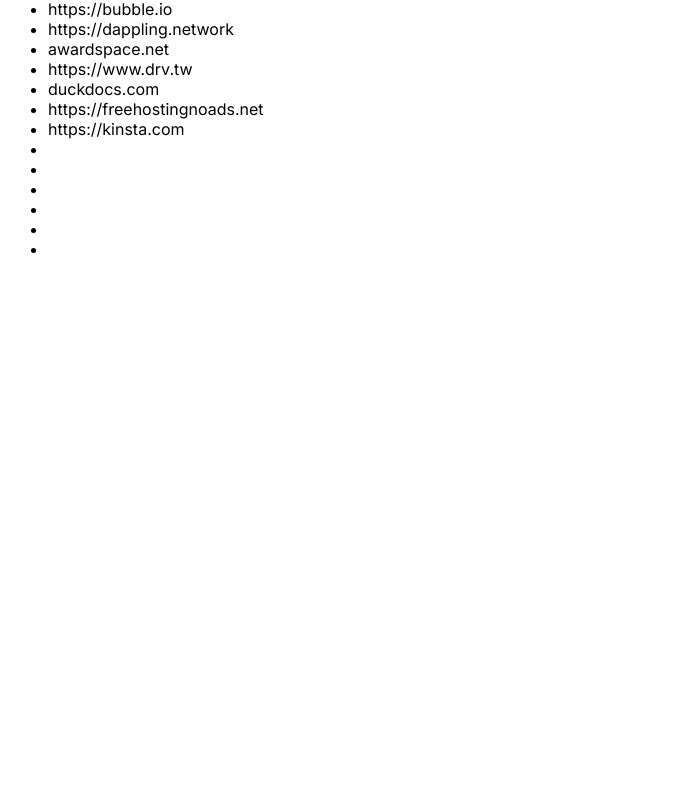
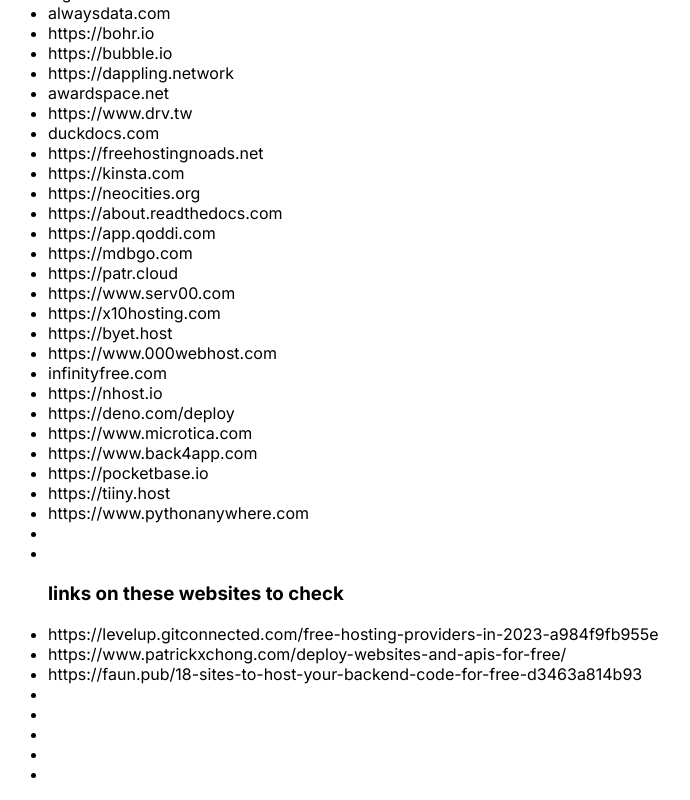
Before and after one commit to N00rAhmed/Free-Hosting-Services, a Next.js app: page /resources in a window 1280 px wide. Shown: the part 699-1499 px from the top of the page, without its empty margins (0-690 px from the left). Before the commit the page ends 974 px from the top, so only its background shows below. Built offline with nearby package versions, Linux system fonts and the light colour scheme.

Commit message:
added more liknks

```diff
--- a/app/resources/page.tsx
+++ b/app/resources/page.tsx
@@ -16,6 +16,7 @@
 
         <ul>
             {/* <li><b>Services:</b> FreeClientSide</li> */}
+            <h3>make sure to check these sites work and are free </h3>
               <li>Netlify</li>
               <li>Vercel</li>
               <li>Render.com</li>
@@ -43,7 +44,29 @@
               <li>duckdocs.com</li>
               <li>https://freehostingnoads.net</li>
               <li>https://kinsta.com</li>
+              <li>https://neocities.org</li>
+              <li>https://about.readthedocs.com</li>
+              <li>https://app.qoddi.com</li>
+              <li>https://mdbgo.com</li>
+              <li>https://patr.cloud</li>
+              <li>https://www.serv00.com</li>
+              <li>https://x10hosting.com</li>
+              <li>https://byet.host</li>
+              <li>https://www.000webhost.com</li>
+              <li>infinityfree.com</li>
+              <li>https://nhost.io</li>
+              <li>https://deno.com/deploy</li>
+              <li>https://www.microtica.com</li>
+              <li>https://www.back4app.com</li>
+              <li>https://pocketbase.io</li>
+              <li>https://tiiny.host</li>
+              <li>https://www.pythonanywhere.com</li>
               <li></li>
+              <li></li>
+              <h3>links on these websites to check</h3>
+              <li>https://levelup.gitconnected.com/free-hosting-providers-in-2023-a984f9fb955e</li>
+              <li>https://www.patrickxchong.com/deploy-websites-and-apis-for-free/</li>
+              <li>https://faun.pub/18-sites-to-host-your-backend-code-for-free-d3463a814b93</li>
               <li></li>
               <li></li>
               <li></li>
```
